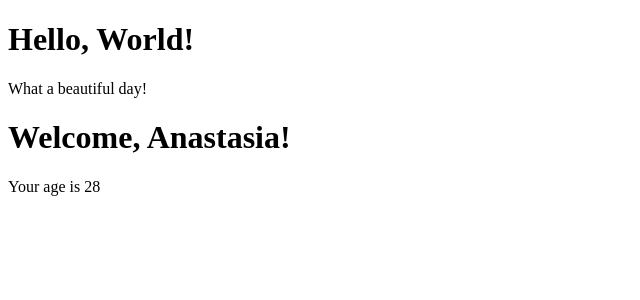
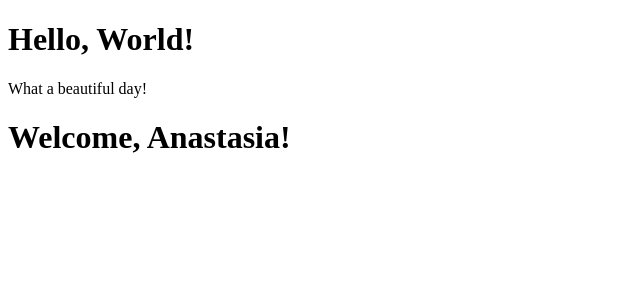
Before and after one commit to AnastasiaGandolfi/Esercizi_React, a React (Create React App) app in the folder my-app/: page / in a window 1280 px wide. Shown: the top 300 px of the page, without its empty margins (0-640 px from the left). Built offline with nearby package versions, Linux system fonts and the light colour scheme.

Commit message:
exercise done

```diff
--- a/my-app/src/App.js
+++ b/my-app/src/App.js
@@ -1,13 +1,13 @@
 import React from "react";
 import { Hello } from "./HelloWorld";
-import { Welcome } from "./Welcome";
+import Welcome from "./Welcome";
 
 export class App extends React.Component {
     render() {
         return(
             <div>
                 <Hello />
-                <Welcome age={28}/>
+                <Welcome name={<strong>Anastasia</strong>} />
             </div>
         )
     }
--- a/my-app/src/Welcome.js
+++ b/my-app/src/Welcome.js
@@ -1,16 +1,17 @@
 import React from "react";
 
-export class Welcome extends React.Component {
+class Welcome extends React.Component {
     render() {
         return (
             <div>
-                {this.props.name
-                    ? <h1>Welcome, {this.props.name}!</h1>
-                    : <h1>Welcome, Anastasia!</h1>
-
-                }
-                <p>Your age is {this.props.age}</p>
+                <h1>Welcome, {this.props.name}!</h1>
             </div>
         )
     }
 }
+
+Welcome.defaultProps = {
+    name: "Anastasia"
+}
+
+export default Welcome
```
Also changed, not shown: my-app/src/Age.js (added, +9 -0 lines).
